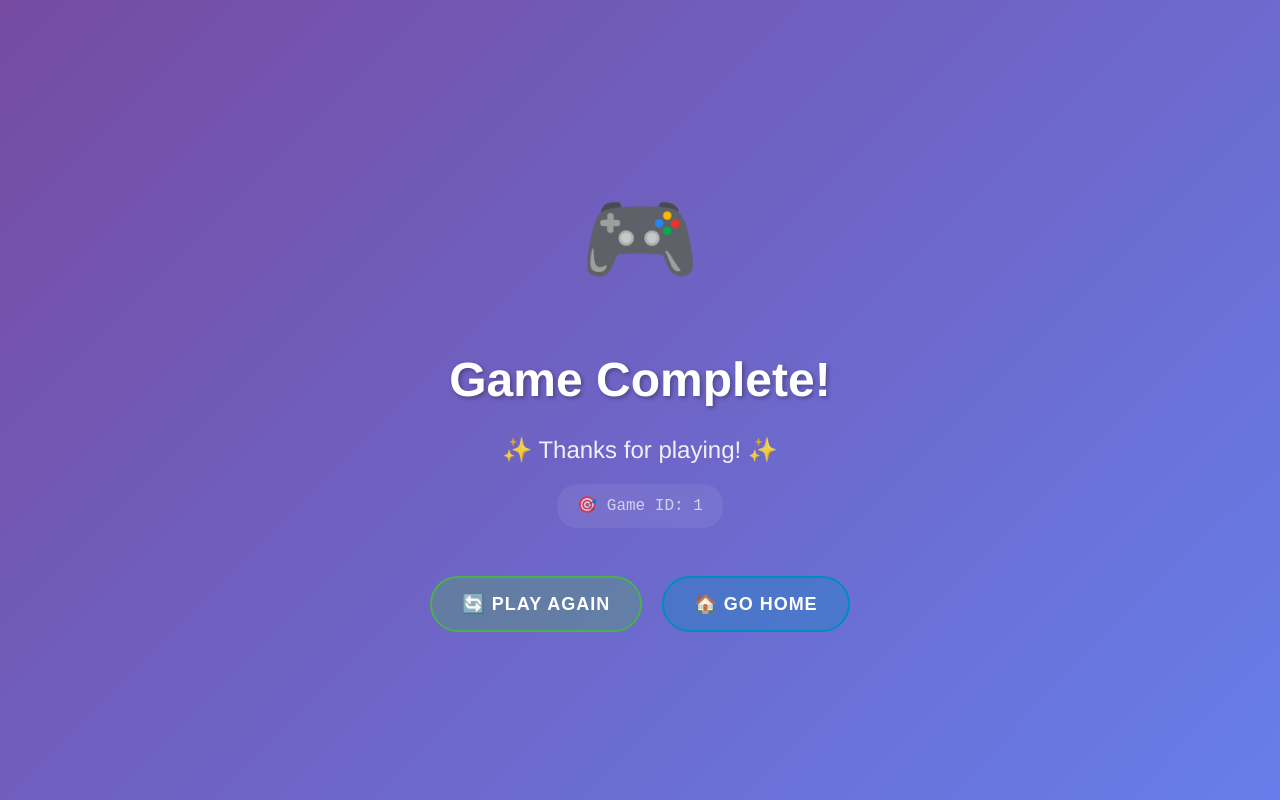
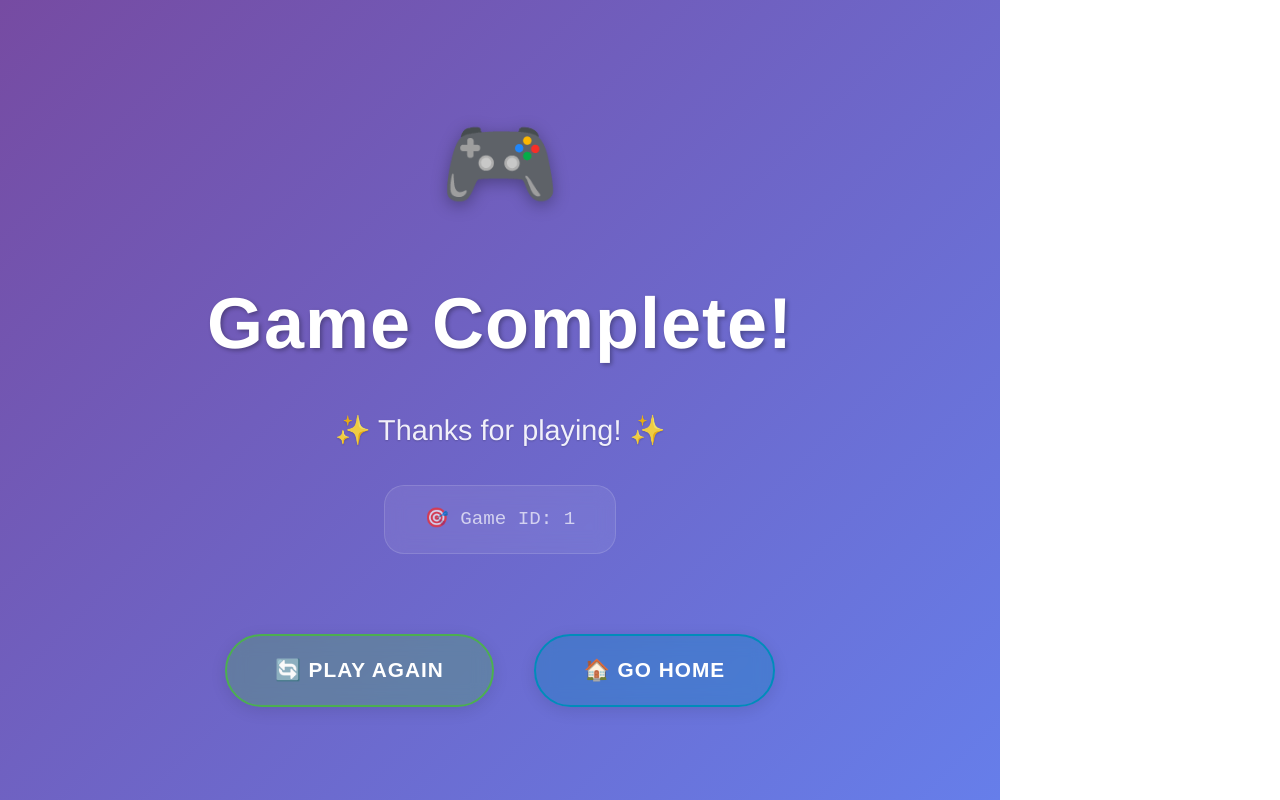
Before and after one commit to FALLEN-01/tic-tac-toe, a React (Vite) app: page /result/1 in a window 1280 px wide. Built offline with nearby package versions, Linux system fonts and the light colour scheme; a web font is replaced by a local one.

Commit message:
desktop fked

```diff
--- a/src/Home.css
+++ b/src/Home.css
@@ -58,8 +58,10 @@ body {
   font-family: 'Arial', Helvetica, sans-serif;
   font-weight: bold;
   color: rgba(255, 255, 255, 0.1);
-  font-size: clamp(3rem, 8vw, 6rem);
+  font-size: clamp(2.5rem, 6vw, 4rem);
   animation: float 6s ease-in-out infinite;
+  user-select: none;
+  pointer-events: none;
 }
 
 .floating-x-1 {
@@ -107,12 +109,12 @@ body {
 .main-content {
   position: relative;
   z-index: 10;
-  max-width: 800px;
+  max-width: min(90vw, 900px);
   padding: 2rem;
 }
 
 .game-logo {
-  font-size: clamp(4rem, 12vw, 8rem);
+  font-size: clamp(3.5rem, 8vw, 6rem);
   margin-bottom: 2rem;
   animation: pulse 3s ease-in-out infinite;
   filter: drop-shadow(0 8px 16px rgba(0, 0, 0, 0.3));
@@ -129,7 +131,7 @@ body {
 
 .home-title {
   font-family: 'Annie Use Your Telescope', Helvetica, sans-serif;
-  font-size: clamp(2.5rem, 8vw, 5rem);
+  font-size: clamp(2.2rem, 5vw, 3.5rem);
   font-weight: normal;
   margin-bottom: 2rem;
   text-shadow: 0 4px 8px rgba(0, 0, 0, 0.3);
@@ -139,7 +141,7 @@ body {
 }
 
 .home-subtitle {
-  font-size: clamp(1rem, 3vw, 1.4rem);
+  font-size: clamp(1rem, 2.2vw, 1.3rem);
   margin-bottom: 3rem;
   opacity: 0.9;
   max-width: 600px;
@@ -169,7 +171,7 @@ body {
   border: 2px solid rgba(255, 255, 255, 0.3);
   border-radius: 50px;
   color: white;
-  font-size: clamp(1.1rem, 2.5vw, 1.3rem);
+  font-size: clamp(1rem, 1.8vw, 1.2rem);
   font-weight: 600;
   text-transform: uppercase;
   letter-spacing: 1.5px;
@@ -674,3 +676,56 @@ body {
     font-size: 1rem;
   }
 }
+
+/* Desktop Optimizations for Home Page */
+@media (min-width: 1200px) {
+  .main-content {
+    max-width: 800px;
+    padding: 2.5rem;
+  }
+
+  .game-logo {
+    font-size: 5rem;
+    margin-bottom: 2.5rem;
+  }
+
+  .home-title {
+    font-size: 3rem;
+    margin-bottom: 2.5rem;
+  }
+
+  .home-subtitle {
+    font-size: 1.2rem;
+    margin-bottom: 3.5rem;
+    max-width: 650px;
+  }
+
+  .button-content {
+    padding: 1.3rem 3rem;
+    font-size: 1.1rem;
+    gap: 1rem;
+  }
+
+  .floating-x, .floating-o {
+    font-size: 3.5rem;
+  }
+}
+
+@media (min-width: 1440px) {
+  .main-content {
+    max-width: 900px;
+  }
+
+  .game-logo {
+    font-size: 5.5rem;
+  }
+
+  .home-title {
+    font-size: 3.2rem;
+  }
+
+  .button-content {
+    padding: 1.4rem 3.2rem;
+    font-size: 1.15rem;
+  }
+}
--- a/src/Result.css
+++ b/src/Result.css
@@ -7,13 +7,16 @@
   background: linear-gradient(135deg, #764ba2 0%, #667eea 100%);
   color: white;
   text-align: center;
-  padding: 20px;
+  padding: 2rem;
+  max-width: 100vw;
+  overflow-x: hidden;
 }
 
 .result-emoji {
-  font-size: 6rem;
+  font-size: clamp(4rem, 8vw, 6rem);
   margin-bottom: 2rem;
   animation: bounce 2s infinite;
+  filter: drop-shadow(0 4px 8px rgba(0, 0, 0, 0.3));
 }
 
 .result-emoji.celebrate {
@@ -48,53 +51,64 @@
 }
 
 .result-title {
-  font-size: 3rem;
+  font-size: clamp(2.2rem, 5vw, 3.2rem);
   margin-bottom: 1rem;
   text-shadow: 2px 2px 4px rgba(0,0,0,0.3);
   font-weight: bold;
+  letter-spacing: 1px;
 }
 
 .result-subtitle {
-  font-size: 1.5rem;
+  font-size: clamp(1.1rem, 2.5vw, 1.4rem);
   margin-bottom: 1rem;
   opacity: 0.9;
+  text-shadow: 0 1px 2px rgba(0, 0, 0, 0.2);
 }
 
 .game-id {
-  font-size: 1rem;
+  font-size: clamp(0.9rem, 1.5vw, 1rem);
   opacity: 0.7;
   margin-bottom: 3rem;
   font-family: monospace;
   background: rgba(255, 255, 255, 0.1);
-  padding: 10px 20px;
+  padding: 0.8rem 1.5rem;
   border-radius: 20px;
-  backdrop-filter: blur(5px);
+  backdrop-filter: blur(10px);
+  border: 1px solid rgba(255, 255, 255, 0.2);
+  max-width: 300px;
 }
 
 .button-container {
   display: flex;
-  gap: 20px;
+  gap: 1.5rem;
   flex-wrap: wrap;
   justify-content: center;
+  max-width: 500px;
 }
 
 .result-button {
-  padding: 15px 30px;
-  font-size: 18px;
-  border: 2px solid white;
+  padding: 1rem 2rem;
+  font-size: clamp(1rem, 1.8vw, 1.1rem);
+  border: 2px solid rgba(255, 255, 255, 0.4);
   border-radius: 50px;
   cursor: pointer;
-  transition: all 0.3s ease;
-  font-weight: bold;
+  transition: all 0.3s cubic-bezier(0.4, 0, 0.2, 1);
+  font-weight: 600;
   text-transform: uppercase;
   letter-spacing: 1px;
-  background: rgba(255, 255, 255, 0.2);
+  background: rgba(255, 255, 255, 0.15);
   color: white;
+  backdrop-filter: blur(10px);
+  box-shadow: 0 4px 16px rgba(0, 0, 0, 0.1);
+  min-width: 140px;
 }
 
 .result-button:hover {
-  background: rgba(255, 255, 255, 0.3);
+  background: rgba(255, 255, 255, 0.25);
   transform: translateY(-2px);
+  box-shadow: 0 6px 20px rgba(0, 0, 0, 0.15);
+  border-color: rgba(255, 255, 255, 0.6);
+}
   box-shadow: 0 5px 15px rgba(0,0,0,0.2);
 }
 
@@ -143,3 +157,73 @@
     font-size: 16px;
   }
 }
+
+/* Desktop breakpoints */
+@media (min-width: 768px) {
+  .result-container {
+    padding: 4rem 2rem;
+  }
+
+  .result-title {
+    font-size: clamp(3rem, 6vw, 4rem);
+    margin-bottom: 1.5rem;
+  }
+
+  .result-subtitle {
+    font-size: clamp(1.3rem, 3vw, 1.6rem);
+    margin-bottom: 1.5rem;
+  }
+
+  .game-id {
+    font-size: clamp(1rem, 1.8vw, 1.1rem);
+    padding: 1rem 2rem;
+    margin-bottom: 4rem;
+    max-width: 350px;
+  }
+
+  .button-container {
+    gap: 2rem;
+    max-width: 600px;
+  }
+
+  .result-button {
+    padding: 1.2rem 2.5rem;
+    font-size: clamp(1.1rem, 2vw, 1.2rem);
+    min-width: 160px;
+  }
+}
+
+@media (min-width: 1200px) {
+  .result-container {
+    padding: 5rem 2rem;
+    max-width: 1000px;
+  }
+
+  .result-title {
+    font-size: clamp(3.5rem, 7vw, 4.5rem);
+    margin-bottom: 2rem;
+  }
+
+  .result-subtitle {
+    font-size: clamp(1.4rem, 3.5vw, 1.8rem);
+    margin-bottom: 2rem;
+  }
+
+  .game-id {
+    font-size: clamp(1.1rem, 2vw, 1.2rem);
+    padding: 1.2rem 2.5rem;
+    margin-bottom: 5rem;
+    max-width: 400px;
+  }
+
+  .button-container {
+    gap: 2.5rem;
+    max-width: 700px;
+  }
+
+  .result-button {
+    padding: 1.4rem 3rem;
+    font-size: clamp(1.2rem, 2.2vw, 1.3rem);
+    min-width: 180px;
+  }
+}
```
